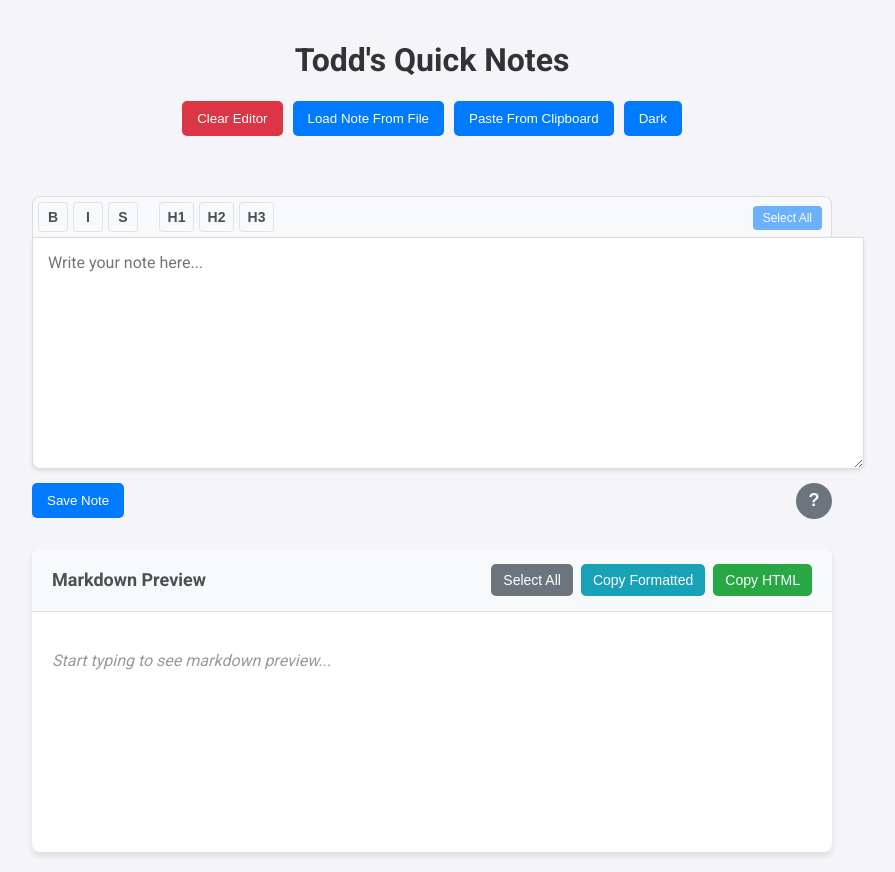
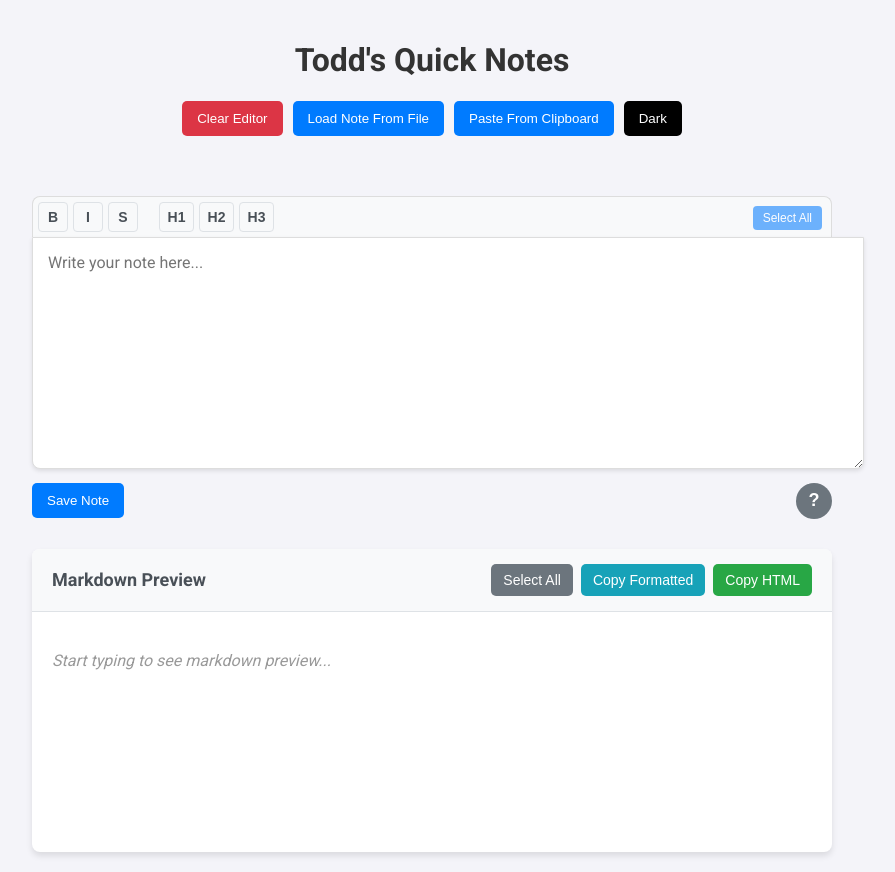
Before and after one commit to toddwmac/my-notes-app, a plain HTML site: page index.html in a window 1280 px wide. Shown: the whole page, without its empty margins (208-1103 px from the left). Drawn offline with nearby package versions, Linux system fonts and the light colour scheme.

Commit message:
Fix Dark button styling to ensure black color
- Added !important flag to Dark button styling to override general button styles
- Fixed CSS syntax errors in the stylesheet
- Properly closed CSS comment blocks
- Ensured Dark button appears black as requested in the UI
- Maintained hover state styling for better user interaction

```diff
--- a/styles.css
+++ b/styles.css
@@ -78,6 +78,12 @@ button {
   cursor: pointer;
   transition: background-color 0.3s ease;
   font-weight: 500;
+}
+
+/* Override for Dark button */
+#dark-mode-toggle {
+  background-color: #000 !important;
+  color: #fff !important;
 }
 
 button:hover {
@@ -677,8 +683,9 @@ button:hover {
 
 .dark-mode .md-tool-divider {
   background-color: #444;
-}/* App
-support styling in cheat sheet */
+}
+
+/* App support styling in cheat sheet */
 .app-support {
   font-size: 12px;
   color: #6c757d;
@@ -689,8 +696,9 @@ support styling in cheat sheet */
 
 .dark-mode .app-support {
   color: #adb5bd;
-}/
-* Dark Mode Toggle Button */
+}
+
+/* Dark Mode Toggle Button */
 #dark-mode-toggle {
   background-color: #000;
   color: #fff;
```
